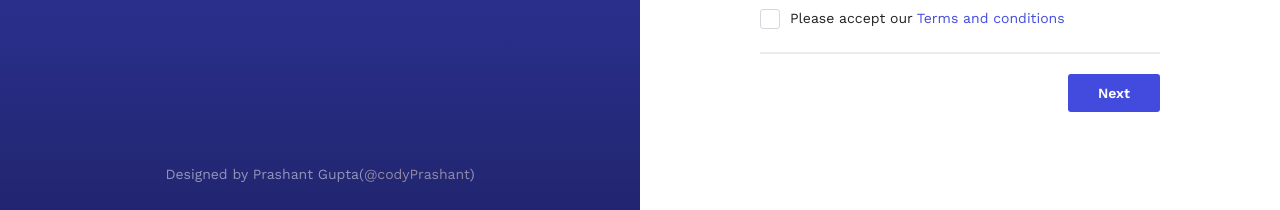
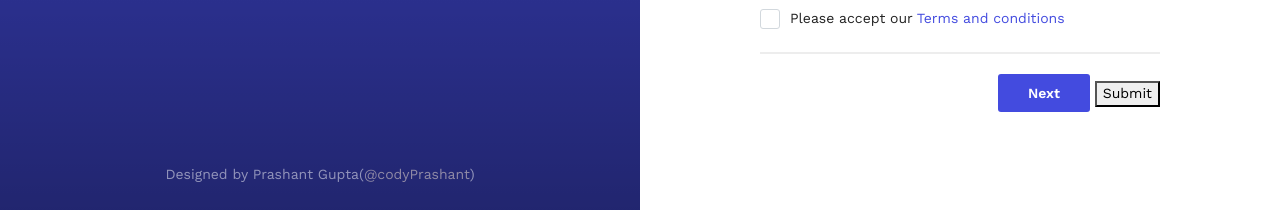
Before and after one commit to codyprashant/GUVI-Html-Css-tasks, a plain HTML site: page day4/survey.html in a window 1280 px wide. Shown: the part 590-800 px from the top of the page. Drawn offline with nearby package versions, Linux system fonts and the light colour scheme.

Commit message:
Update survey.html

```diff
--- a/day4/survey.html
+++ b/day4/survey.html
@@ -312,7 +312,7 @@
 						<div id="bottom-wizard">
 							<button type="button" name="backward" class="backward">Prev</button>
 							<button type="button" name="forward" class="forward">Next</button>
-							<button type="submit" id = "finalSubmit" class="submit">Submit</button>
+							<button type="submit" id = "finalSubmit">Submit</button>
 						</div>
 						<!-- /bottom-wizard -->
 					</form>
```
